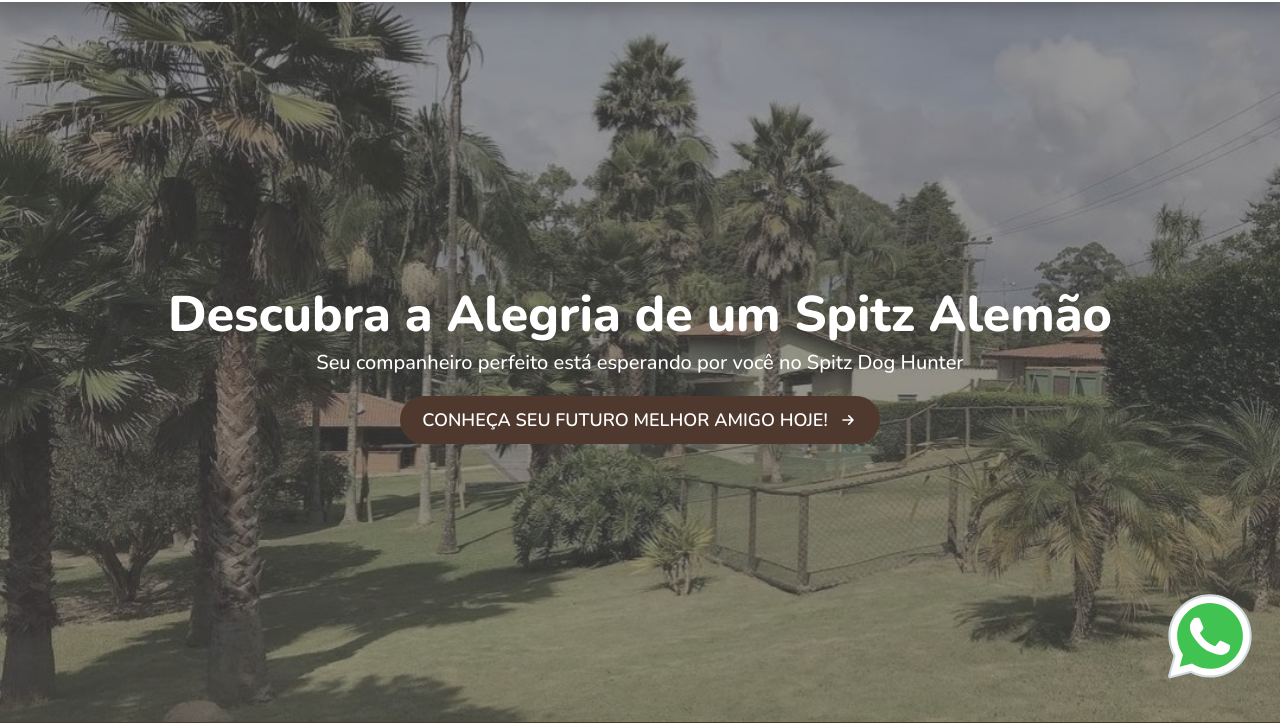
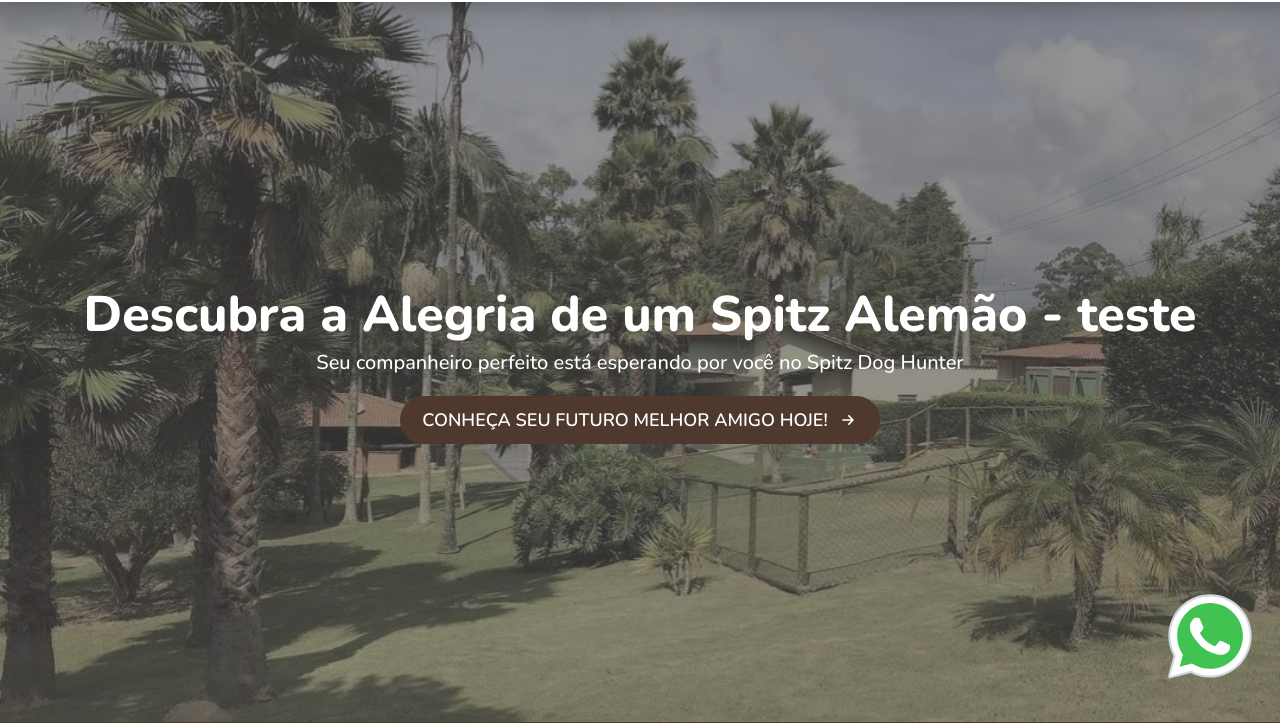
Before and after one commit to danieldollay/estancia_pomerania, a plain HTML site: page index.html in a window 1280 px wide. Shown: the part 78-801 px from the top of the page. Drawn offline with nearby package versions, Linux system fonts and the light colour scheme.

Commit message:
Update index.html

```diff
--- a/index.html
+++ b/index.html
@@ -42,7 +42,7 @@
             <section id="banner">
                 <span class="overlay"></span>
                 <div class="container">
-                    <h1 class="titulo">Descubra a Alegria de um Spitz Alemão</h1>
+                    <h1 class="titulo">Descubra a Alegria de um Spitz Alemão - teste</h1>
                     <p class="texto">Seu companheiro perfeito está esperando por você no Spitz Dog Hunter</p>
                     <a target="_blank" href="https://wa.me/5511984333203?text=Ol%C3%A1%2C%20tudo%20bem%3F%20Gostaria%20de%20informa%C3%A7%C3%B5es%20sobre%20os%20filhotes%20a%20venda%20que%20vi%20no%20site%20estanciapomerania.com.br">
                         <p>Conheça seu futuro melhor amigo hoje!</p>
```
